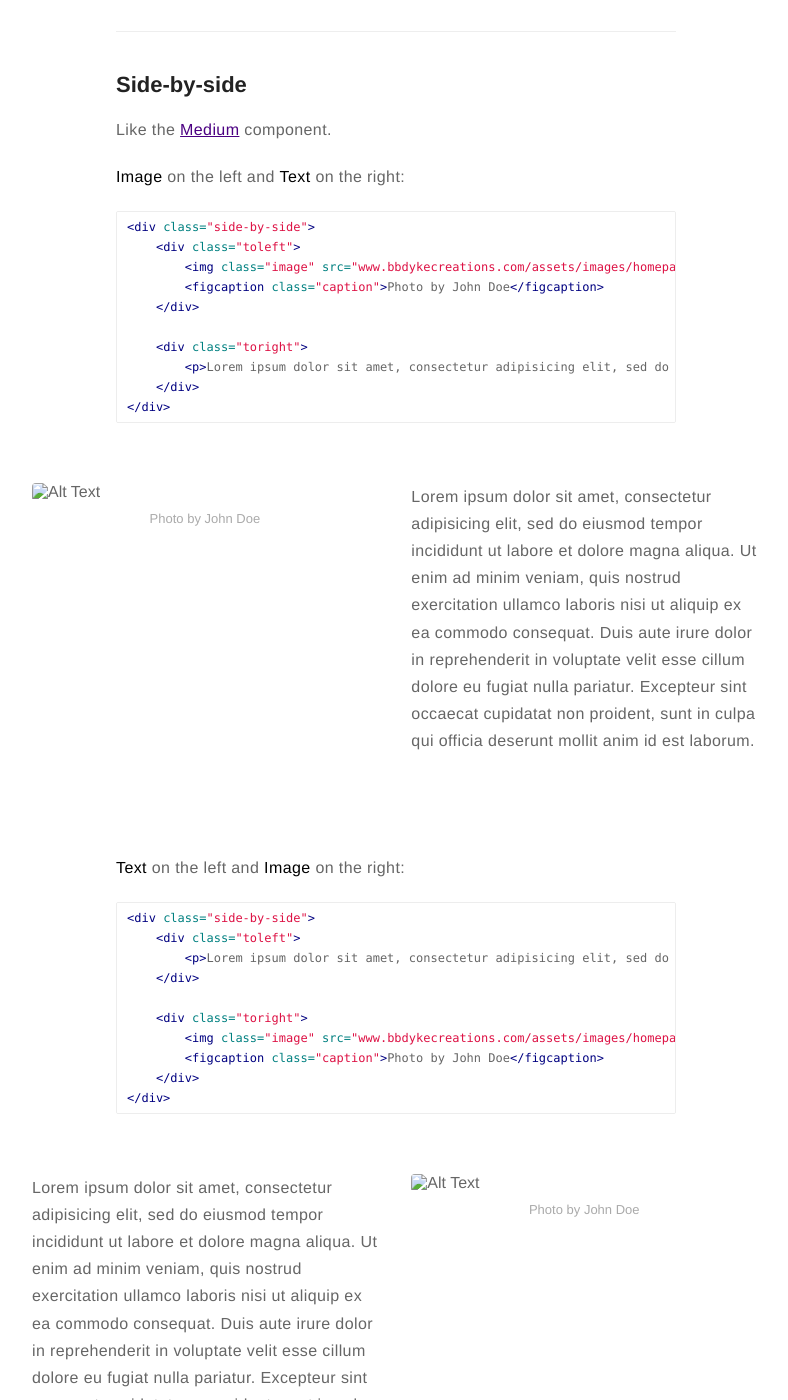
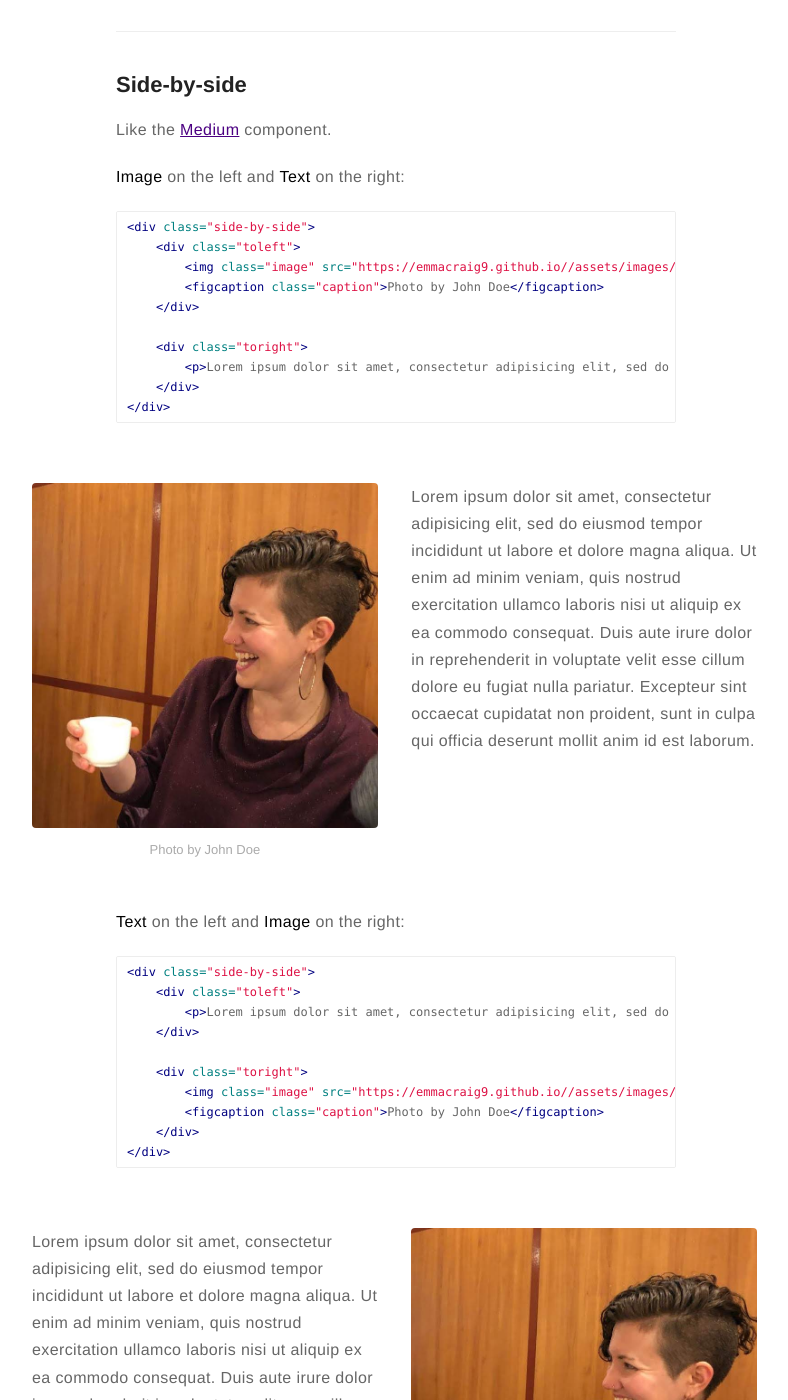
Before and after one commit to emmacraig9/bbdykecreations.github.io, a Jekyll site: the page built from _posts/2015-02-24-markdown-extra-components.markdown, in a window 1280 px wide and 1400 px high, scrolled down 1006 px. Shown: the whole window, without its empty margins (244-1032 px from the left). Built offline with Jekyll 4.4.1, drawn with Linux system fonts in a browser that asks for light colours.

Commit message:
Update _config.yml
"Code Reviewed" by Alex

```diff
--- a/_config.yml
+++ b/_config.yml
@@ -16,7 +16,7 @@
 resume-external: true
 resume-url: https://google.com/?q=my+resume
 
-url: www.bbdykecreations.com
+url: https://emmacraig9.github.io/
 # your url: http://USERNAME.github.io
 
 permalink: /:title/
@@ -58,7 +58,7 @@
         name: Emma Craig
         bio: I'm a bb dyke. I create things.
         external-image: false
-        picture: assets/images/profile.jpg
+        picture: assets/images/homepage.jpg
     #     twitter: johndoe
     # # jamesfoster:
     #     name: James Foster
```
